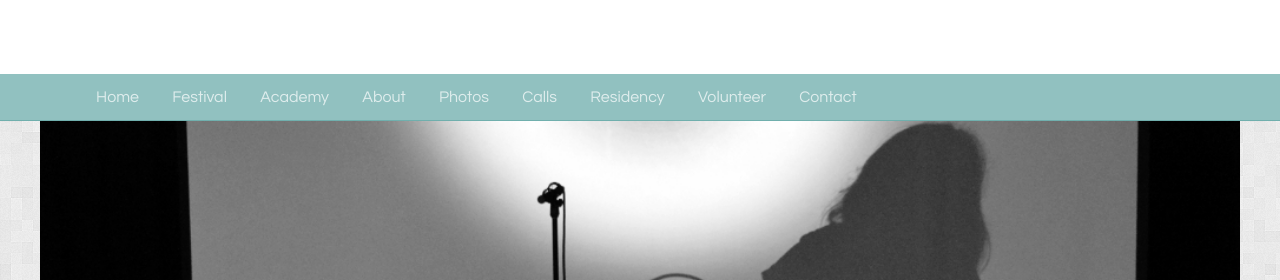
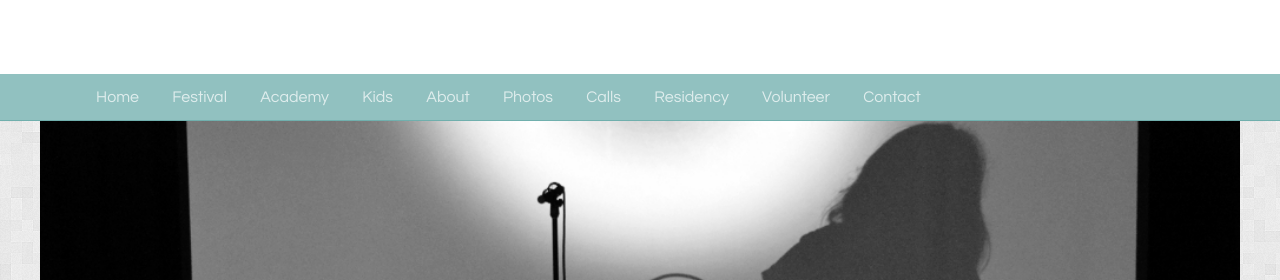
Before and after one commit to unclewalter/tilde-festival-website, a Jekyll site: the page built from index.md, in a window 1280 px wide. Shown: the part 231-511 px from the top of the page. Built offline with Jekyll 4.4.1, drawn with Linux system fonts in a browser that asks for light colours.

Commit message:
update navigation
Adding Tilde Play

```diff
--- a/_data/navigation.yml
+++ b/_data/navigation.yml
@@ -8,6 +8,10 @@
 
 - title: "Academy"
   url: "/academy/"
+  side: left
+
+- title: "Kids"
+  url: "/play/"
   side: left
 
 - title: "About"
```
